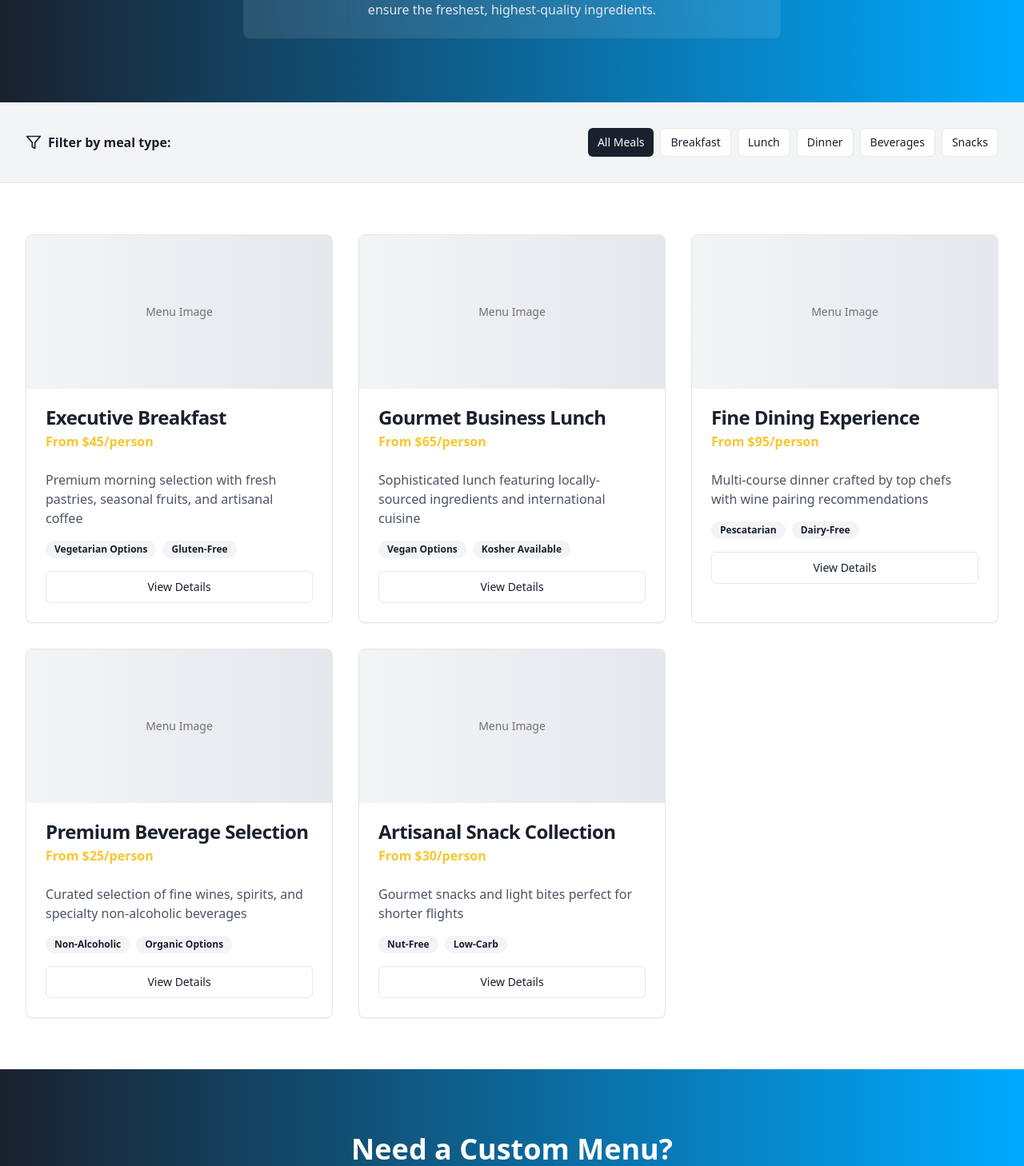
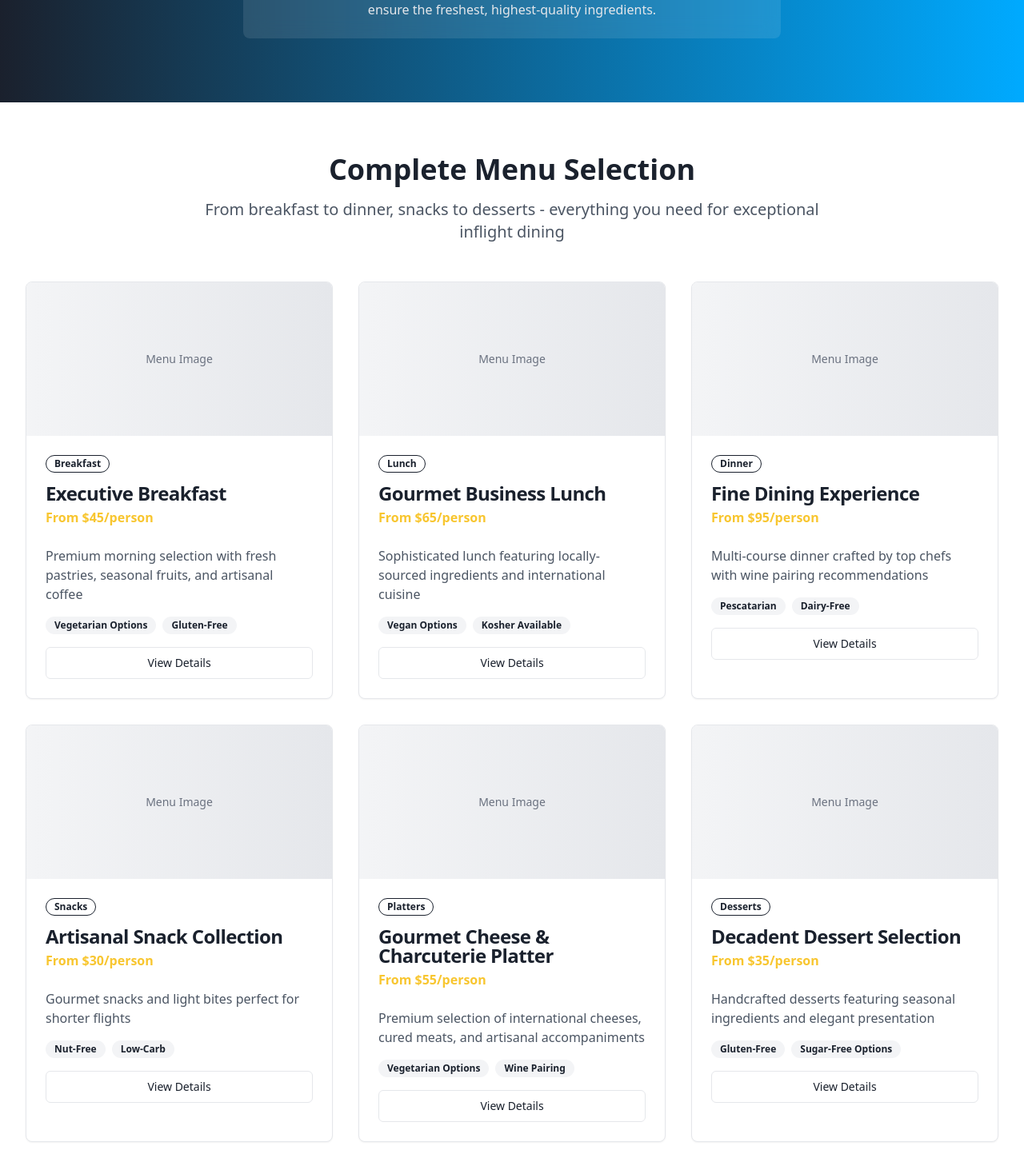
Before and after one commit to tirthp27/skybites-inflight-elevated, a React (Vite) app: page /menu in a window 1280 px wide. Shown: the part 384-1842 px from the top of the page at 80% size. Built offline with nearby package versions, Linux system fonts and the light colour scheme.

Commit message:
Refactor menu page
Consolidate all menu items into a single page, including meals, snacks, platters, desserts, and drinks.

```diff
--- a/src/pages/MenuPage.tsx
+++ b/src/pages/MenuPage.tsx
@@ -1,73 +1,92 @@
-import { useState } from "react";
 import { Button } from "@/components/ui/button";
 import { Card, CardContent, CardHeader, CardTitle } from "@/components/ui/card";
 import { Badge } from "@/components/ui/badge";
 import { Link } from "react-router-dom";
-import { ArrowRight, Filter, MapPin } from "lucide-react";
+import { ArrowRight, MapPin } from "lucide-react";
 
 const MenuPage = () => {
-  const [selectedFilter, setSelectedFilter] = useState("all");
-
-  const mealCategories = [
-    { id: "all", name: "All Meals" },
-    { id: "breakfast", name: "Breakfast" },
-    { id: "lunch", name: "Lunch" },
-    { id: "dinner", name: "Dinner" },
-    { id: "beverages", name: "Beverages" },
-    { id: "snacks", name: "Snacks" },
-  ];
-
-  const sampleMenus = [
+  const menuItems = [
     {
       id: 1,
       title: "Executive Breakfast",
-      category: "breakfast",
+      type: "Breakfast",
       description: "Premium morning selection with fresh pastries, seasonal fruits, and artisanal coffee",
       price: "From $45/person",
-      dietary: ["Vegetarian Options", "Gluten-Free"],
-      image: "/placeholder-breakfast.jpg"
+      dietary: ["Vegetarian Options", "Gluten-Free"]
     },
     {
       id: 2,
       title: "Gourmet Business Lunch",
-      category: "lunch",
+      type: "Lunch",
       description: "Sophisticated lunch featuring locally-sourced ingredients and international cuisine",
       price: "From $65/person",
-      dietary: ["Vegan Options", "Kosher Available"],
-      image: "/placeholder-lunch.jpg"
+      dietary: ["Vegan Options", "Kosher Available"]
     },
     {
       id: 3,
       title: "Fine Dining Experience",
-      category: "dinner",
+      type: "Dinner",
       description: "Multi-course dinner crafted by top chefs with wine pairing recommendations",
       price: "From $95/person",
-      dietary: ["Pescatarian", "Dairy-Free"],
-      image: "/placeholder-dinner.jpg"
+      dietary: ["Pescatarian", "Dairy-Free"]
     },
     {
       id: 4,
-      title: "Premium Beverage Selection",
-      category: "beverages",
-      description: "Curated selection of fine wines, spirits, and specialty non-alcoholic beverages",
-      price: "From $25/person",
-      dietary: ["Non-Alcoholic", "Organic Options"],
-      image: "/placeholder-beverages.jpg"
+      title: "Artisanal Snack Collection",
+      type: "Snacks",
+      description: "Gourmet snacks and light bites perfect for shorter flights",
+      price: "From $30/person",
+      dietary: ["Nut-Free", "Low-Carb"]
     },
     {
       id: 5,
-      title: "Artisanal Snack Collection",
-      category: "snacks",
-      description: "Gourmet snacks and light bites perfect for shorter flights",
-      price: "From $30/person",
-      dietary: ["Nut-Free", "Low-Carb"],
-      image: "/placeholder-snacks.jpg"
+      title: "Gourmet Cheese & Charcuterie Platter",
+      type: "Platters",
+      description: "Premium selection of international cheeses, cured meats, and artisanal accompaniments",
+      price: "From $55/person",
+      dietary: ["Vegetarian Options", "Wine Pairing"]
     },
+    {
+      id: 6,
+      title: "Decadent Dessert Selection",
+      type: "Desserts",
+      description: "Handcrafted desserts featuring seasonal ingredients and elegant presentation",
+      price: "From $35/person",
+      dietary: ["Gluten-Free", "Sugar-Free Options"]
+    },
+    {
+      id: 7,
+      title: "Premium Beverage Collection",
+      type: "Drinks",
+      description: "Curated selection of fine wines, spirits, champagne, and specialty non-alcoholic beverages",
+      price: "From $25/person",
+      dietary: ["Non-Alcoholic", "Organic Options"]
+    },
+    {
+      id: 8,
+      title: "Fresh Seafood Platter",
+      type: "Platters",
+      description: "Sustainably-sourced seafood selection with cocktail accompaniments",
+      price: "From $75/person",
+      dietary: ["Pescatarian", "Keto-Friendly"]
+    },
+    {
+      id: 9,
+      title: "International Tapas Selection",
+      type: "Snacks",
+      description: "Small plates inspired by global cuisines, perfect for networking flights",
+      price: "From $40/person",
+      dietary: ["Mediterranean", "Vegetarian Options"]
+    },
+    {
+      id: 10,
+      title: "Signature Cocktail Service",
+      type: "Drinks",
+      description: "Professionally crafted cocktails with premium spirits and fresh ingredients",
+      price: "From $35/person",
+      dietary: ["Custom Mixology", "Mocktail Options"]
+    }
   ];
-
-  const filteredMenus = selectedFilter === "all"
-    ? sampleMenus
-    : sampleMenus.filter(menu => menu.category === selectedFilter);
 
   return (
     <div className="min-h-screen pt-16">
@@ -92,49 +111,38 @@ const MenuPage = () => {
         </div>
       </section>
 
-      {/* Filter Section */}
-      <section className="py-8 bg-silver-elegant border-b">
-        <div className="max-w-7xl mx-auto px-4 sm:px-6 lg:px-8">
-          <div className="flex items-center justify-between flex-wrap gap-4">
-            <div className="flex items-center space-x-2">
-              <Filter className="w-5 h-5 text-navy-deep" />
-              <span className="font-semibold text-navy-deep">Filter by meal type:</span>
-            </div>
-            <div className="flex flex-wrap gap-2">
-              {mealCategories.map((category) => (
-                <Button
-                  key={category.id}
-                  onClick={() => setSelectedFilter(category.id)}
-                  variant={selectedFilter === category.id ? "default" : "outline"}
-                  size="sm"
-                >
-                  {category.name}
-                </Button>
-              ))}
-            </div>
-          </div>
-        </div>
-      </section>
-
       {/* Menu Gallery */}
       <section className="py-16">
         <div className="max-w-7xl mx-auto px-4 sm:px-6 lg:px-8">
+          <div className="text-center mb-12">
+            <h2 className="text-3xl md:text-4xl font-bold text-navy-deep mb-4">
+              Complete Menu Selection
+            </h2>
+            <p className="text-xl text-gray-600 max-w-3xl mx-auto">
+              From breakfast to dinner, snacks to desserts - everything you need for exceptional inflight dining
+            </p>
+          </div>
           <div className="grid grid-cols-1 md:grid-cols-2 lg:grid-cols-3 gap-8">
-            {filteredMenus.map((menu) => (
-              <Card key={menu.id} className="overflow-hidden hover:shadow-elegant transition-all duration-300 group">
+            {menuItems.map((item) => (
+              <Card key={item.id} className="overflow-hidden hover:shadow-elegant transition-all duration-300 group">
                 <div className="h-48 bg-gradient-to-r from-silver-elegant to-gray-200 flex items-center justify-center">
                   <span className="text-gray-500 text-sm">Menu Image</span>
                 </div>
                 <CardHeader>
+                  <div className="flex items-center justify-between mb-2">
+                    <Badge variant="outline" className="text-navy-deep border-navy-deep">
+                      {item.type}
+                    </Badge>
+                  </div>
                   <CardTitle className="text-navy-deep group-hover:text-sky-blue transition-colors">
-                    {menu.title}
+                    {item.title}
                   </CardTitle>
-                  <p className="text-gold-luxury font-semibold">{menu.price}</p>
+                  <p className="text-gold-luxury font-semibold">{item.price}</p>
                 </CardHeader>
                 <CardContent>
-                  <p className="text-gray-600 mb-4">{menu.description}</p>
+                  <p className="text-gray-600 mb-4">{item.description}</p>
                   <div className="flex flex-wrap gap-2 mb-4">
-                    {menu.dietary.map((diet) => (
+                    {item.dietary.map((diet) => (
                       <Badge key={diet} variant="secondary">
                         {diet}
                       </Badge>
```
